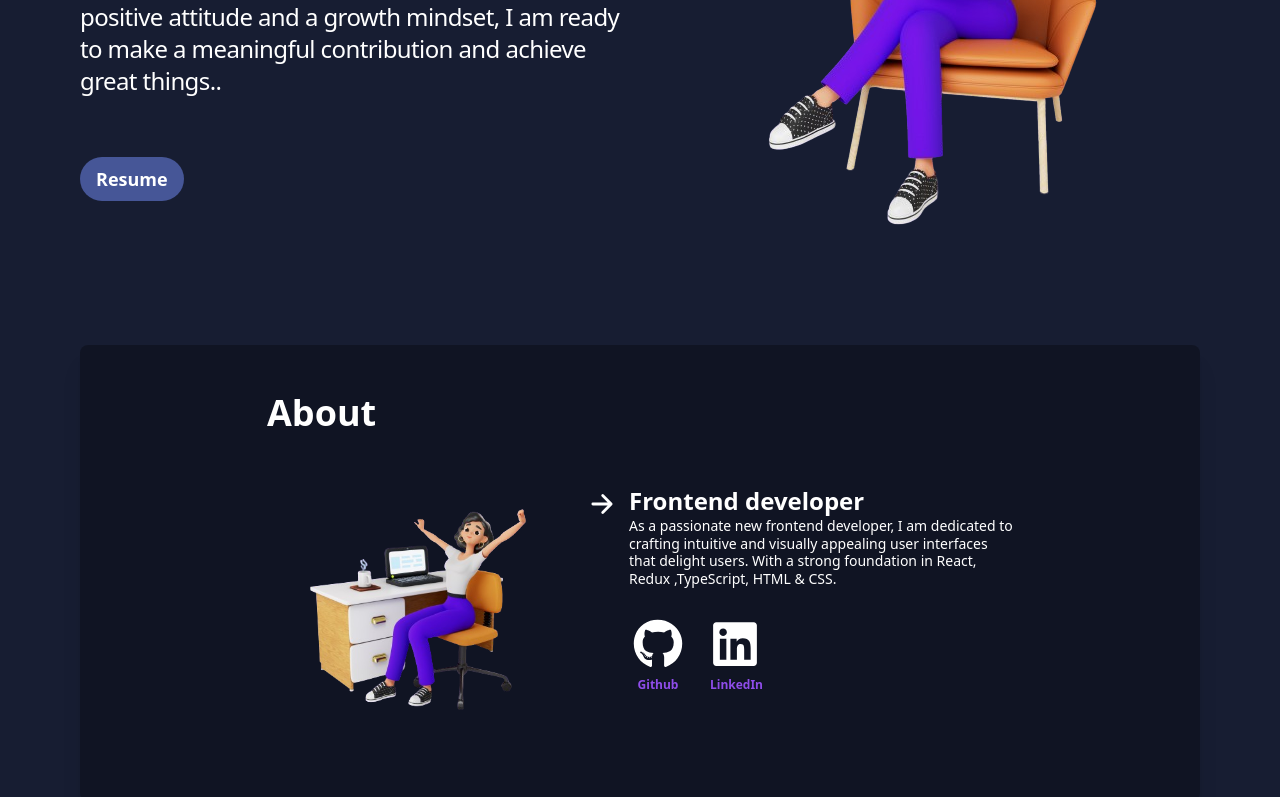
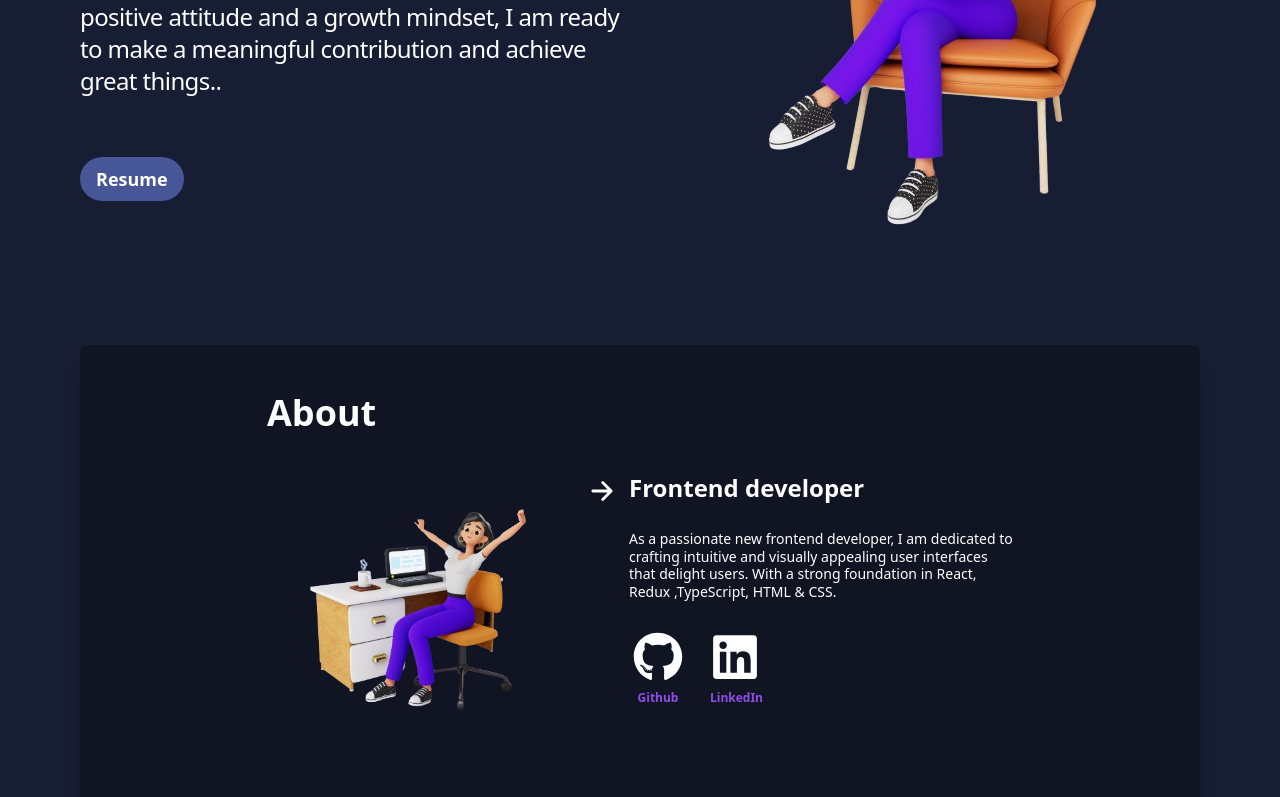
Before and after one commit to Javeria-Ahmed9/JaveriaAhmed-Portfolio, a React (Vite) app: page / in a window 1280 px wide. Shown: the part 383-1180 px from the top of the page. Built offline with nearby package versions, Linux system fonts and the light colour scheme.

Commit message:
padding reset

```diff
--- a/src/index.css
+++ b/src/index.css
@@ -18,6 +18,12 @@
   width: 50px;
 
 }
+#About p{
+
+  margin-top: 26px;
+
+
+ }
 .icon2{
   margin-left: 27px;
 }
```
